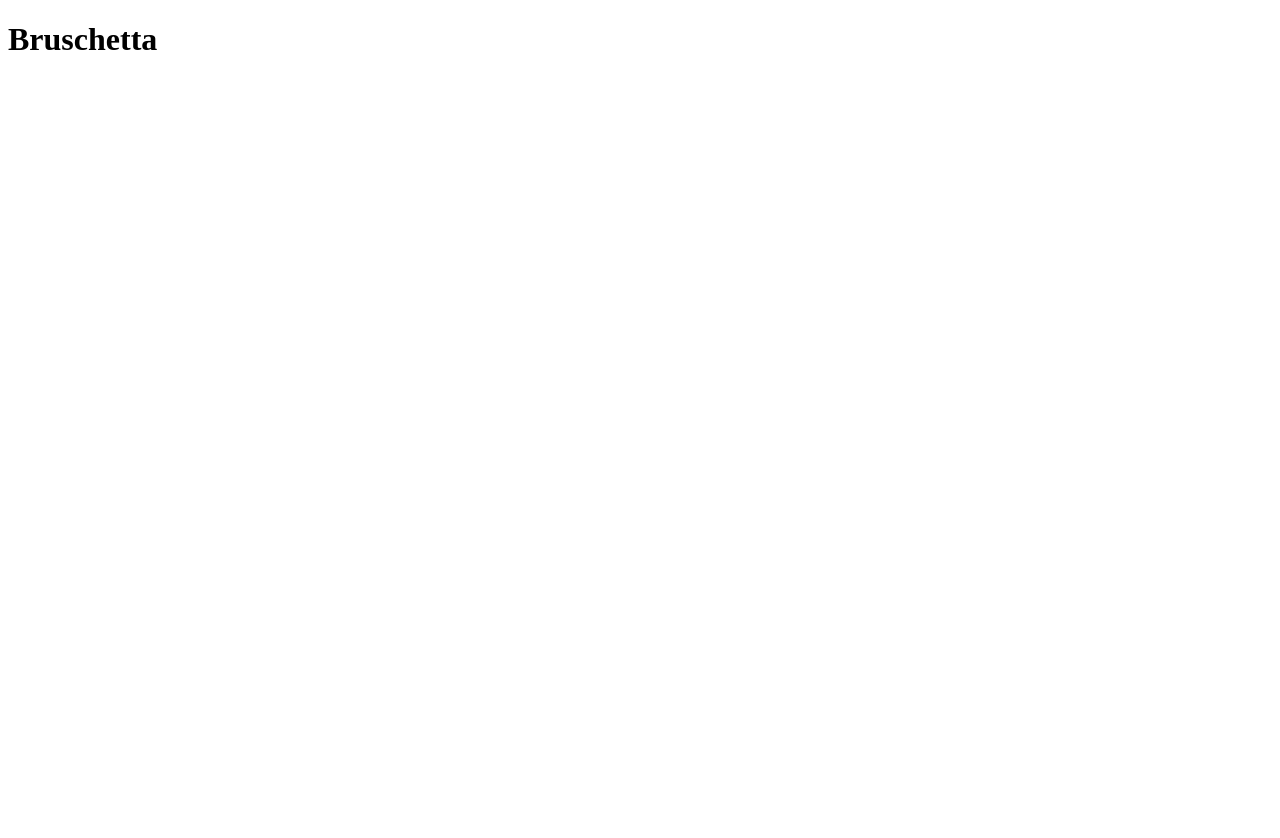
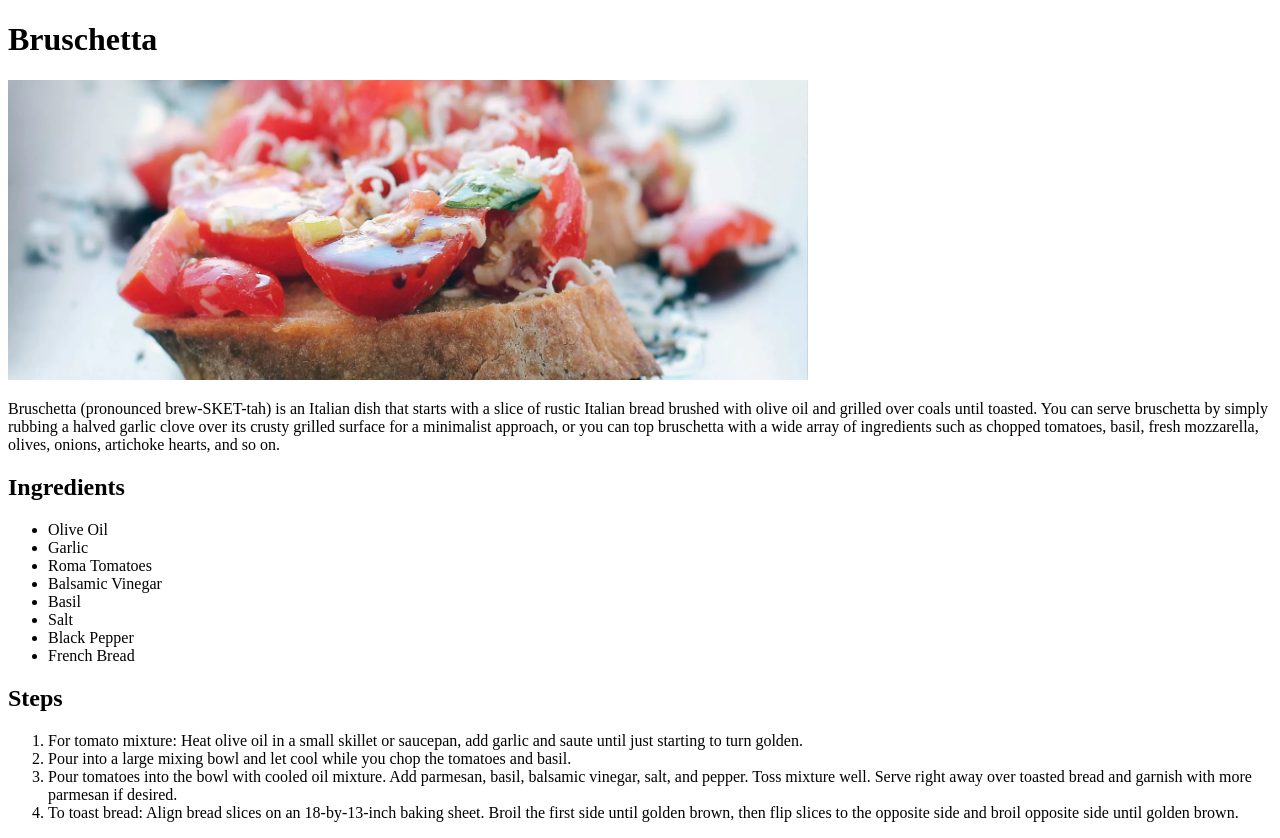
Before and after one commit to briannamagtoto/odin-recipes, a plain HTML site: page recipes/bruschetta.html in a window 1280 px wide. Before the commit the page ends 800 px from the top, so only its background shows below. Drawn offline with Linux system fonts and the light colour scheme.

Commit message:
Add bruschetta page information

```diff
--- a/recipes/bruschetta.html
+++ b/recipes/bruschetta.html
@@ -3,9 +3,36 @@
 <head>
     <meta charset="UTF-8">
     <meta name="viewport" content="width=device-width, initial-scale=1.0">
-    <title>Document</title>
+    <title>Bruschetta Recipe</title>
 </head>
 <body>
     <h1>Bruschetta</h1>
+    <img src="../img/bruschetta.webp" alt="A delicious image of bruschetta" width="800px" height="300px">
+    <p>Bruschetta (pronounced brew-SKET-tah) is an Italian dish that starts with a slice of rustic Italian bread brushed with olive oil and grilled over coals until toasted. You can serve bruschetta by simply rubbing a halved garlic clove over its crusty grilled surface for a minimalist approach, or you can top bruschetta with a wide array of ingredients such as chopped tomatoes, basil, fresh mozzarella, olives, onions, artichoke hearts, and so on.
+    </p>
+    <h2>Ingredients</h2>
+    <ul>
+        <li>Olive Oil</li>
+        <li>Garlic</li>
+        <li>Roma Tomatoes</li>
+        <li>Balsamic Vinegar</li>
+        <li>Basil</li>
+        <li>Salt</li>
+        <li>Black Pepper</li>
+        <li>French Bread</li>
+    </ul>
+
+    <h2>Steps</h2>
+    <ol>
+        <li>For tomato mixture: Heat olive oil in a small skillet or saucepan, add garlic and saute until just starting to turn golden.
+        </li>
+        <li>Pour into a large mixing bowl and let cool while you chop the tomatoes and basil.
+        </li>
+        <li>Pour tomatoes into the bowl with cooled oil mixture. Add parmesan, basil, balsamic vinegar, salt, and pepper. Toss mixture well. Serve right away over toasted bread and garnish with more parmesan if desired.
+        </li>
+        <li>To toast bread: Align bread slices on an 18-by-13-inch baking sheet. Broil the first side until golden brown, then flip slices to the opposite side and broil opposite side until golden brown.
+        </li>
+    </ol>
+
 </body>
 </html>
```
Also changed, not shown: index.html (added, +17 -0 lines), recipes/deviled-eggs.html (deleted, +0 -11 lines), img/bruschetta.webp (added), 1 other file.
